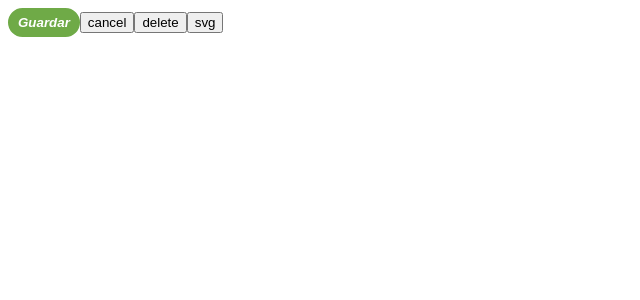
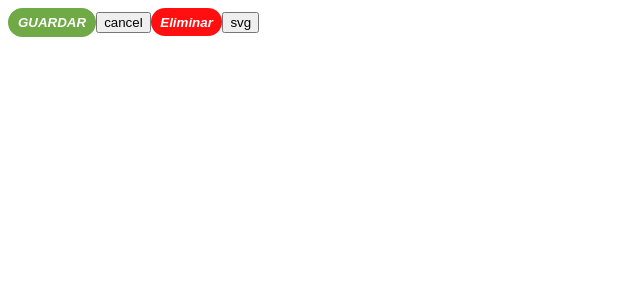
Before and after one commit to LIAN-CORP/lian-corp-front, an Angular app: page / in a window 1280 px wide. Shown: the top 300 px of the page, without its empty margins (0-640 px from the left). Built offline with nearby package versions, Linux system fonts and the light colour scheme.

Commit message:
add styles to delete-button

```diff
--- a/src/app/app.component.html
+++ b/src/app/app.component.html
@@ -1,4 +1,4 @@
-<app-save-button text="Guardar"></app-save-button>
+<app-save-button text="GUARDAR"></app-save-button>
 <app-cancel-button></app-cancel-button>
-<app-delete-button></app-delete-button>
+<app-delete-button text="Eliminar"></app-delete-button>
 <app-svg-button></app-svg-button>
--- a/src/app/components/atoms/delete-button/delete-button.component.html
+++ b/src/app/components/atoms/delete-button/delete-button.component.html
@@ -1 +1 @@
-<button class="btn-delete">delete</button>
+<button class="btn-delete">{{ text }}</button>
--- a/src/app/components/atoms/delete-button/delete-button.component.scss
+++ b/src/app/components/atoms/delete-button/delete-button.component.scss
@@ -1,2 +1,11 @@
-.btn_delete {
+.btn-delete {
+  background-color: #ff0f0f;
+  border: none;
+  padding: 0.4rem 0.6rem;
+  border-radius: 1rem;
+  text-align: center;
+  font-style: italic;
+  font-weight: bold;
+  cursor: pointer;
+  color: white;
 }
--- a/src/app/components/atoms/delete-button/delete-button.component.ts
+++ b/src/app/components/atoms/delete-button/delete-button.component.ts
@@ -1,12 +1,12 @@
-import { Component } from '@angular/core';
+import { Component, Input } from '@angular/core';
 
 @Component({
   selector: 'app-delete-button',
   standalone: true,
   imports: [],
   templateUrl: './delete-button.component.html',
-  styleUrl: './delete-button.component.scss'
+  styleUrl: './delete-button.component.scss',
 })
 export class DeleteButtonComponent {
-
+  @Input() text!: string;
 }
```
